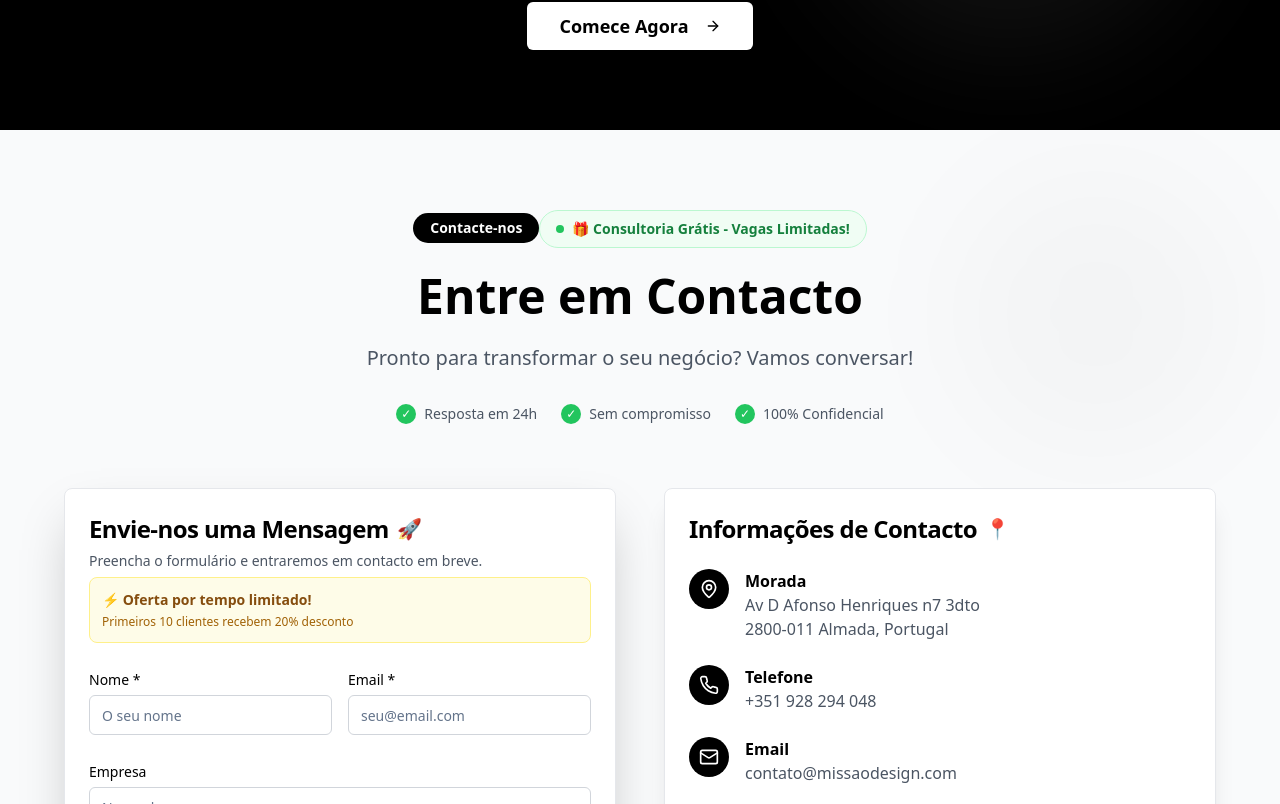
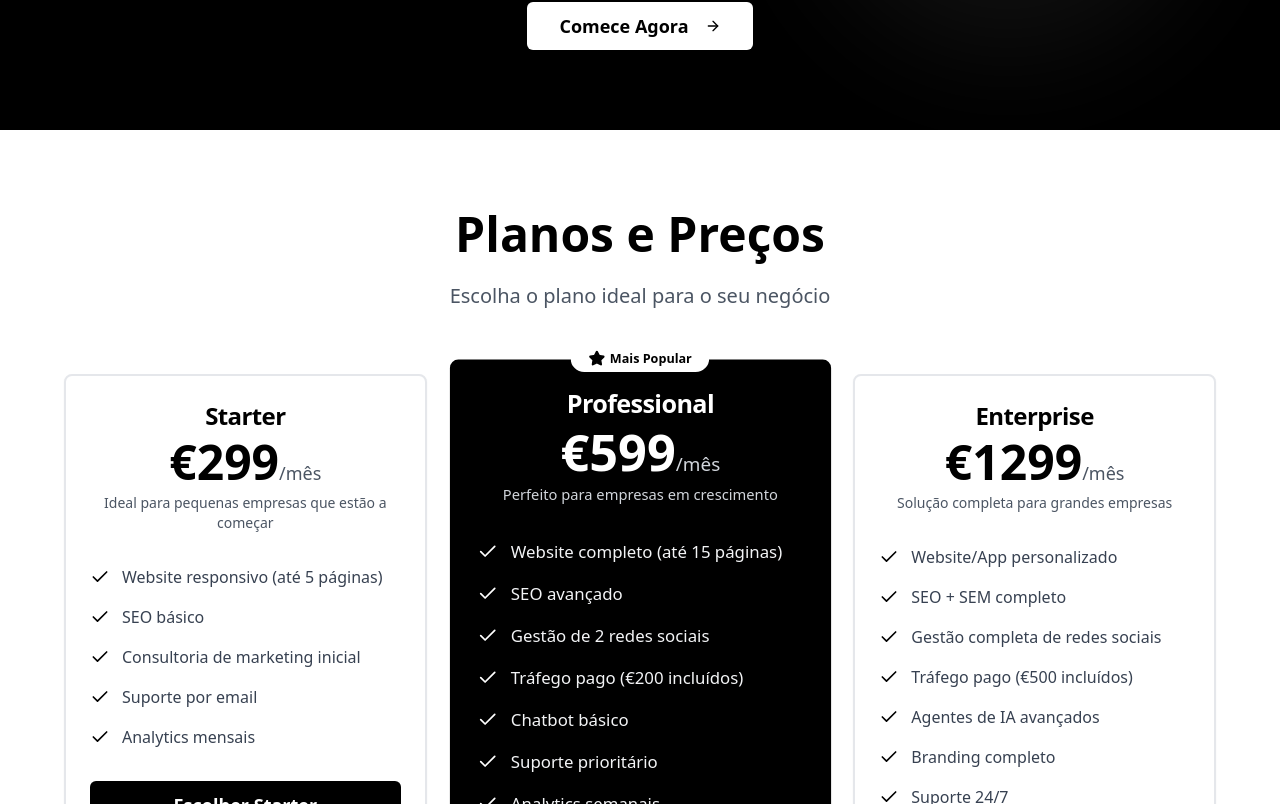
Before and after one commit to thonycs8/lisboa-digital-hub-euro, a React (Vite) app: page / in a window 1280 px wide. Shown: the part 5176-5980 px from the top of the page. Built offline with nearby package versions, Linux system fonts and the light colour scheme.

Commit message:
Fix: Menu and Hero pricing links

```diff
--- a/src/pages/Index.tsx
+++ b/src/pages/Index.tsx
@@ -5,7 +5,7 @@ import Services from "@/components/Services";
 import Portfolio from "@/components/Portfolio";
 import About from "@/components/About";
 import Testimonials from "@/components/Testimonials";
-// import Pricing from "@/components/Pricing";
+import Pricing from "@/components/Pricing";
 import Contact from "@/components/Contact";
 import Footer from "@/components/Footer";
 import WhatsAppButton from "@/components/WhatsAppButton";
@@ -22,7 +22,7 @@ const Index = () => {
       <Portfolio />
       <About />
       <Testimonials />
-      {/* <Pricing /> */}
+      <Pricing />
       <Contact />
       <Footer />
       <WhatsAppButton />
```
